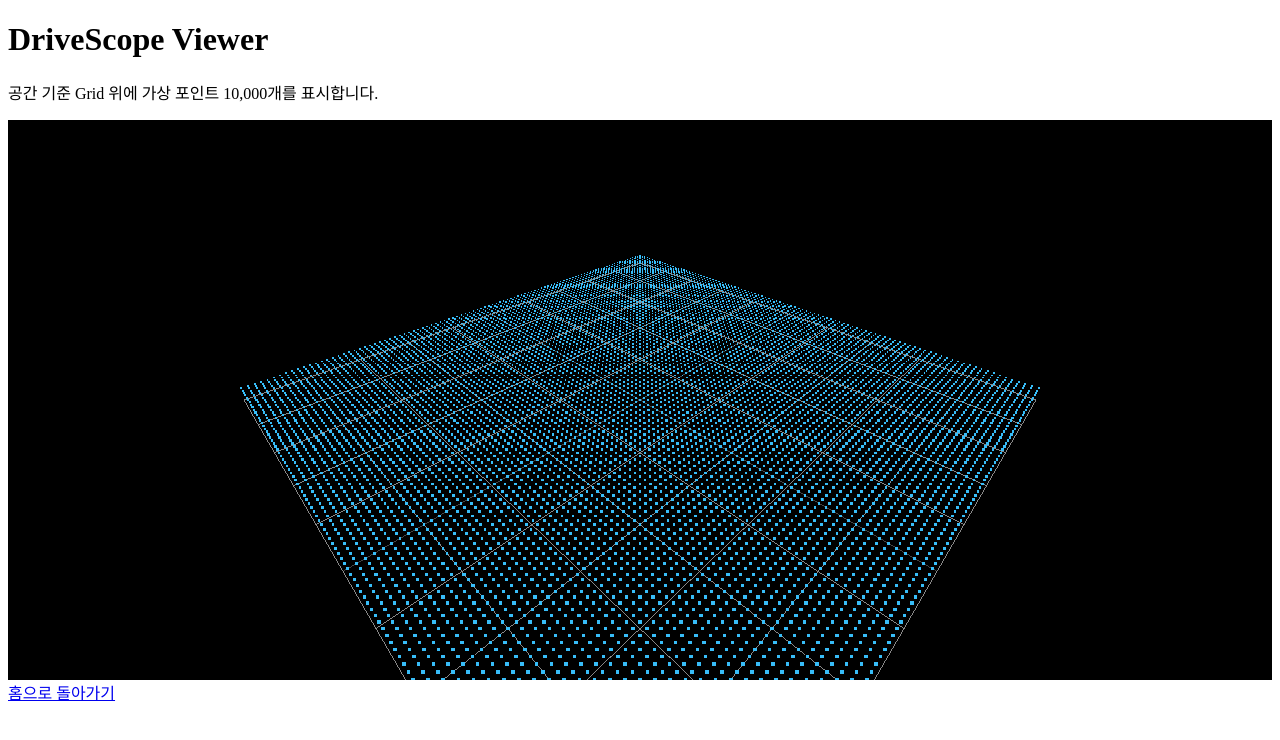
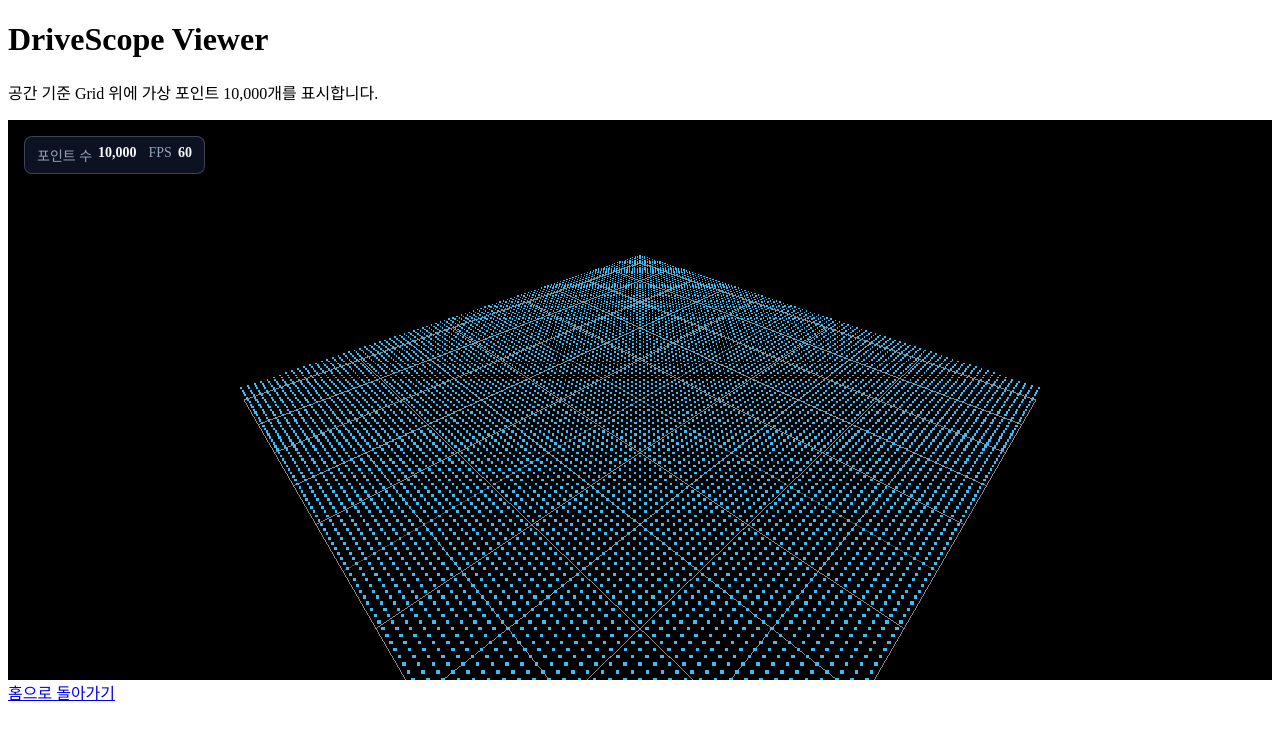
Before and after one commit to DoubleChamp/drivescope-visualizer, a Next.js app: page /viewer in a window 1280 px wide. Shown: the top 740 px of the page. Built offline with nearby package versions, Linux system fonts and the light colour scheme.

Commit message:
feat: 포인트 수와 FPS 표시 추가

```diff
--- a/app/viewer/viewer-canvas.module.css
+++ b/app/viewer/viewer-canvas.module.css
@@ -1,3 +1,39 @@
+.viewer {
+  position: relative;
+}
+
+.metrics {
+  position: absolute;
+  top: 1rem;
+  left: 1rem;
+  z-index: 1;
+  display: flex;
+  gap: 0.75rem;
+  margin: 0;
+  padding: 0.5rem 0.75rem;
+  color: #f8fafc;
+  font-size: 0.875rem;
+  background: rgb(15 23 42 / 82%);
+  border: 1px solid rgb(148 163 184 / 35%);
+  border-radius: 0.5rem;
+  pointer-events: none;
+}
+
+.metric {
+  display: flex;
+  gap: 0.375rem;
+}
+
+.metric dt {
+  color: #94a3b8;
+}
+
+.metric dd {
+  margin: 0;
+  font-weight: 700;
+  font-variant-numeric: tabular-nums;
+}
+
 .canvas {
   display: block;
   width: 100%;
--- a/app/viewer/viewer-canvas.tsx
+++ b/app/viewer/viewer-canvas.tsx
@@ -1,6 +1,6 @@
 "use client";
 
-import { useEffect, useRef } from "react";
+import { useEffect, useRef, useState } from "react";
 import {
   BufferAttribute,
   BufferGeometry,
@@ -13,8 +13,14 @@ import {
 } from "three";
 import styles from "./viewer-canvas.module.css";
 
+const POINTS_PER_SIDE = 100;
+const POINT_COUNT = POINTS_PER_SIDE * POINTS_PER_SIDE;
+const POINT_SPACING = 0.1;
+const FPS_SAMPLE_INTERVAL_MS = 1_000;
+
 export default function ViewerCanvas() {
   const canvasRef = useRef<HTMLCanvasElement>(null);
+  const [framesPerSecond, setFramesPerSecond] = useState<number | null>(null);
 
   useEffect(() => {
     const canvas = canvasRef.current;
@@ -31,21 +37,18 @@ export default function ViewerCanvas() {
 
     scene.add(grid);
 
-    const pointsPerSide = 100;
-    const pointCount = pointsPerSide * pointsPerSide;
-    const pointSpacing = 0.1;
-    const halfExtent = ((pointsPerSide - 1) * pointSpacing) / 2;
-    const pointPositions = new Float32Array(pointCount * 3);
+    const halfExtent = ((POINTS_PER_SIDE - 1) * POINT_SPACING) / 2;
+    const pointPositions = new Float32Array(POINT_COUNT * 3);
 
     // 격자 위에 100행 × 100열의 가상 좌표를 배치한다.
-    for (let row = 0; row < pointsPerSide; row += 1) {
-      for (let column = 0; column < pointsPerSide; column += 1) {
-        const pointIndex = row * pointsPerSide + column;
+    for (let row = 0; row < POINTS_PER_SIDE; row += 1) {
+      for (let column = 0; column < POINTS_PER_SIDE; column += 1) {
+        const pointIndex = row * POINTS_PER_SIDE + column;
         const offset = pointIndex * 3;
 
-        pointPositions[offset] = column * pointSpacing - halfExtent;
+        pointPositions[offset] = column * POINT_SPACING - halfExtent;
         pointPositions[offset + 1] = 0.25;
-        pointPositions[offset + 2] = row * pointSpacing - halfExtent;
+        pointPositions[offset + 2] = row * POINT_SPACING - halfExtent;
       }
     }
 
@@ -72,8 +75,29 @@ export default function ViewerCanvas() {
       renderer.setSize(nextWidth, nextHeight, false);
     };
     let animationFrameId: number;
-    const renderFrame = () => {
+    let sampleStartedAt: number | null = null;
+    let renderedFrameCount = 0;
+    const renderFrame = (timestamp: number) => {
       renderer.render(scene, camera);
+
+      if (sampleStartedAt === null) {
+        sampleStartedAt = timestamp;
+      } else {
+        renderedFrameCount += 1;
+
+        const elapsedMilliseconds = timestamp - sampleStartedAt;
+
+        if (elapsedMilliseconds >= FPS_SAMPLE_INTERVAL_MS) {
+          const nextFramesPerSecond = Math.round(
+            (renderedFrameCount * 1_000) / elapsedMilliseconds,
+          );
+
+          setFramesPerSecond(nextFramesPerSecond);
+          renderedFrameCount = 0;
+          sampleStartedAt = timestamp;
+        }
+      }
+
       animationFrameId = window.requestAnimationFrame(renderFrame);
     };
 
@@ -93,10 +117,22 @@ export default function ViewerCanvas() {
   }, []);
 
   return (
-    <canvas
-      ref={canvasRef}
-      className={styles.canvas}
-      aria-label="DriveScope 3D 뷰어"
-    />
+    <div className={styles.viewer}>
+      <dl className={styles.metrics} aria-label="뷰어 통계">
+        <div className={styles.metric}>
+          <dt>포인트 수</dt>
+          <dd>{POINT_COUNT.toLocaleString("ko-KR")}</dd>
+        </div>
+        <div className={styles.metric}>
+          <dt>FPS</dt>
+          <dd>{framesPerSecond ?? "측정 중"}</dd>
+        </div>
+      </dl>
+      <canvas
+        ref={canvasRef}
+        className={styles.canvas}
+        aria-label="DriveScope 3D 뷰어"
+      />
+    </div>
   );
 }
```
Also changed, not shown: 5 other files (tests, documents, lock files or other folders).
